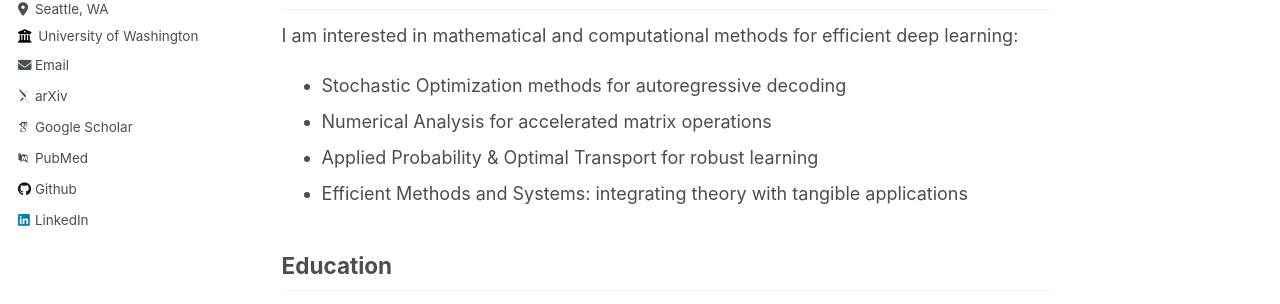
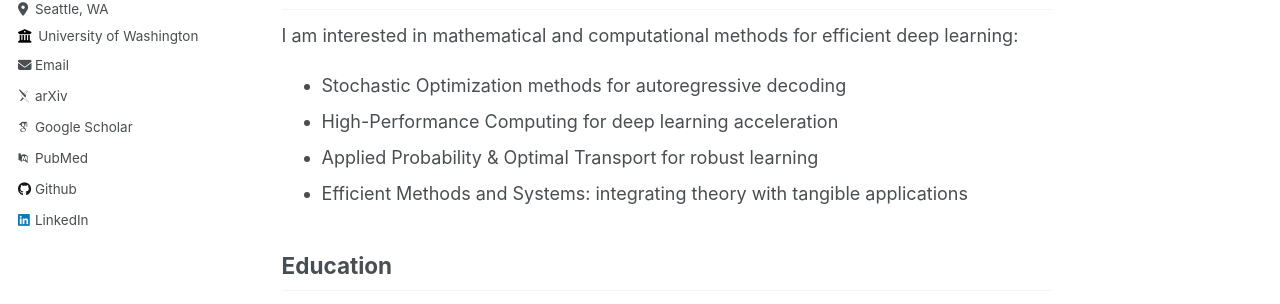
Before and after one commit to kogolobo/kogolobo.github.io, a Jekyll site: the page built from _pages/about.md, in a window 1280 px wide and 900 px high. Shown: the part 364-668 px from the top of the window. Built offline with Jekyll 4.4.1, drawn with Linux system fonts in a browser that asks for light colours; some web fonts are replaced.

Commit message:
Update nuymerics section

```diff
--- a/_pages/about.md
+++ b/_pages/about.md
@@ -13,7 +13,7 @@ I am a PhD student at UW, in the Applied Mathematics department. Before that, I
 
 I am interested in mathematical and computational methods for efficient deep learning:
 - Stochastic Optimization methods for autoregressive decoding
-- Numerical Analysis for accelerated matrix operations
+- High-Performance Computing for deep learning acceleration
 - Applied Probability & Optimal Transport for robust learning
 - Efficient Methods and Systems: integrating theory with tangible applications
 
```
